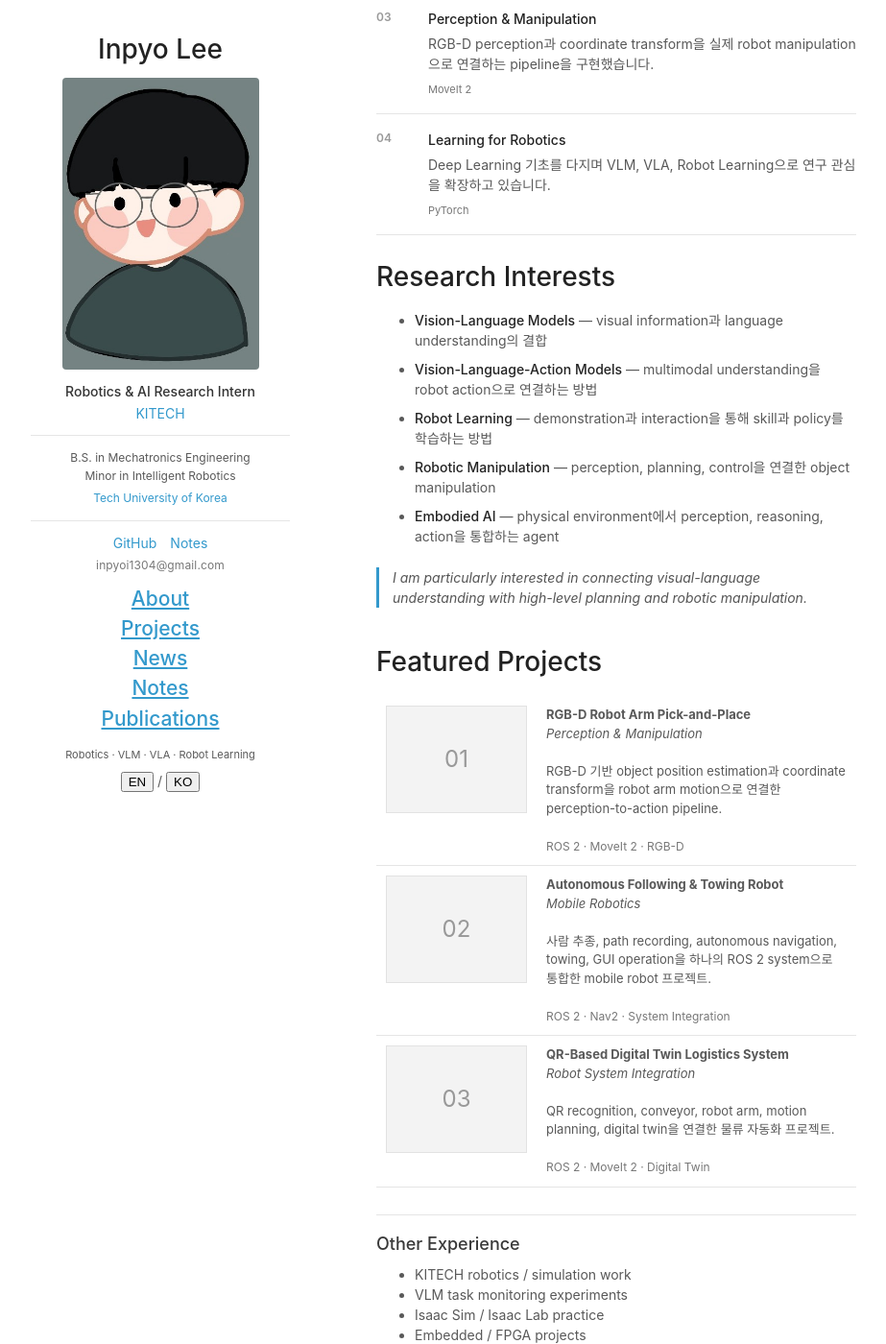
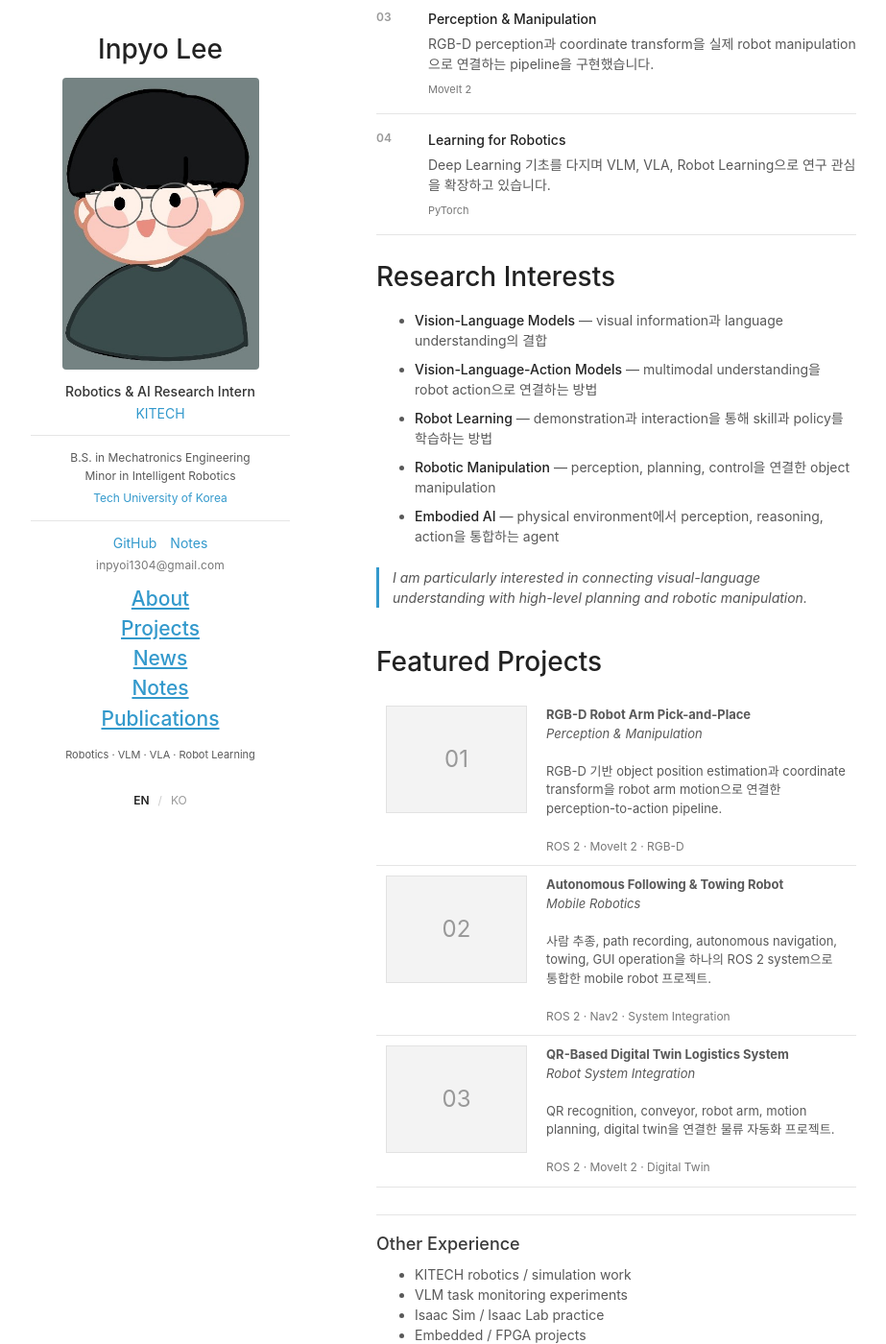
Before and after one commit to nayana224/nayana224.github.io, a Jekyll site: the page index.html, which Jekyll copies as it is, in a window 1280 px wide and 1400 px high, scrolled down 544 px. Shown: the whole window at 96% size, without its empty margins (178-1101 px from the left). Built offline with Jekyll 4.4.1, drawn with Linux system fonts in a browser that asks for light colours.

Commit message:
style: add bottom language switcher

```diff
--- a/stylesheets/styles.css
+++ b/stylesheets/styles.css
@@ -246,3 +246,37 @@
     height:auto;
   }
 }
+
+
+/* Language switcher */
+.language-switcher {
+  position:sticky;
+  bottom:0;
+  display:flex;
+  justify-content:center;
+  align-items:center;
+  gap:6px;
+  margin-top:18px;
+  padding:10px 0 4px;
+  background:#fff;
+  font-size:12px;
+}
+
+.language-switcher button {
+  border:0;
+  padding:2px 3px;
+  background:transparent;
+  color:#999;
+  font:inherit;
+  cursor:pointer;
+}
+
+.language-switcher button:hover,
+.language-switcher button.active {
+  color:#222;
+  font-weight:600;
+}
+
+.language-switcher span {
+  color:#ccc;
+}
```
